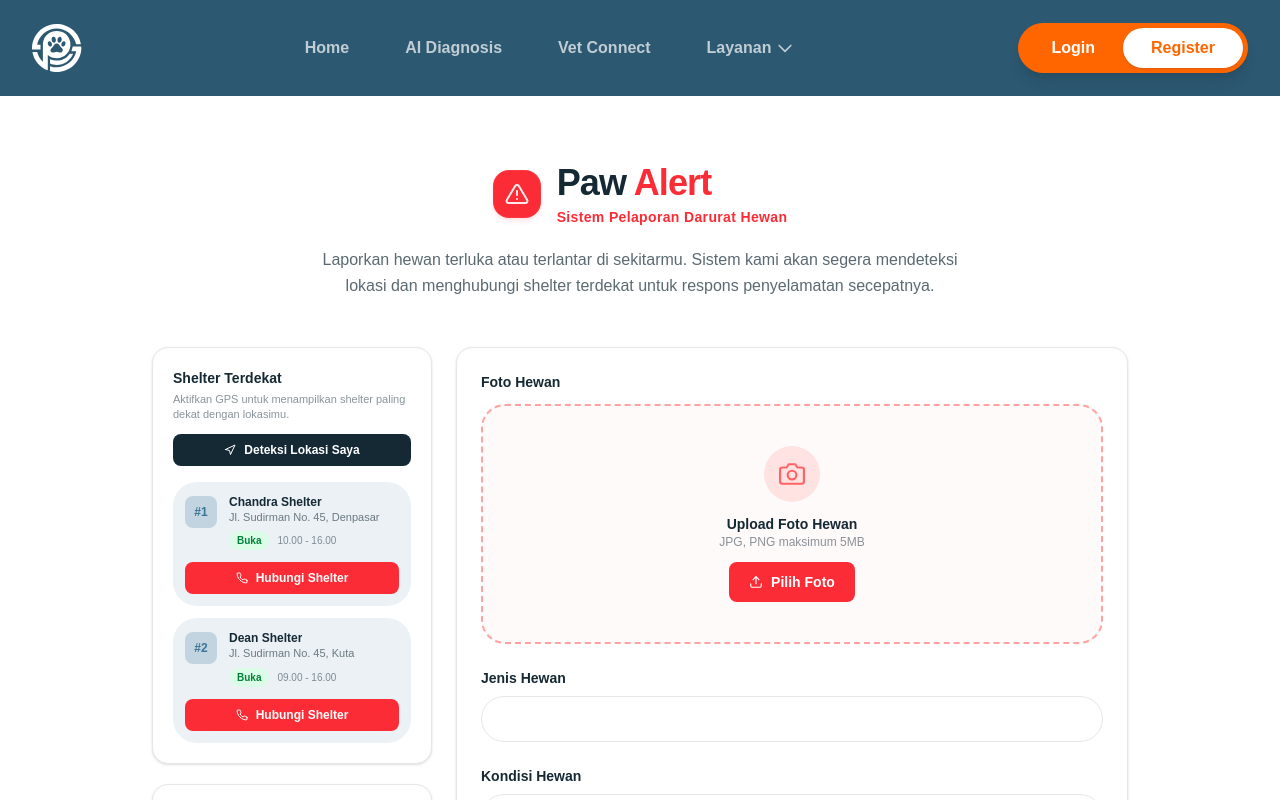
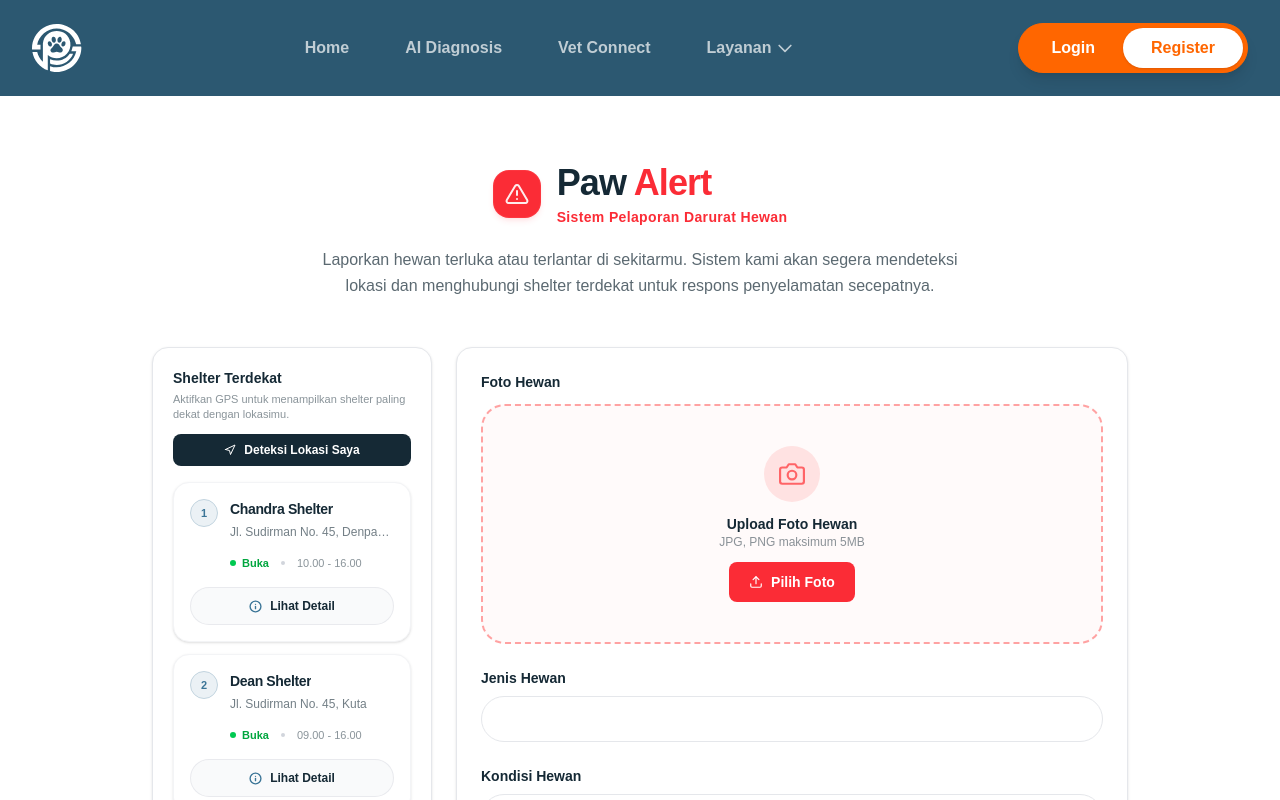
Before and after one commit to deandamanik/pawsphere-frontend, a React (Vite) app: page /paw-alert in a window 1280 px wide. Shown: the top 800 px of the page. Built offline with nearby package versions, Linux system fonts and the light colour scheme.

Commit message:
refactor: transition shelter card to info view and optimize modal transitions

```diff
--- a/src/components/paw-alert/ContactModal.jsx
+++ b/src/components/paw-alert/ContactModal.jsx
@@ -1,102 +1,125 @@
 import { motion } from 'framer-motion';
-import { FiX, FiAlertTriangle, FiMapPin, FiMessageCircle, FiPhone } from 'react-icons/fi';
+import { FiX, FiMapPin, FiMessageCircle, FiClock, FiInfo } from 'react-icons/fi';
 
 const formatDist = (km) =>
   km < 1 ? `${Math.round(km * 1000)} m` : `${km.toFixed(1)} km`;
 
 const ContactModal = ({ shelter, onClose }) => {
+  const isBuka = shelter.status === 'Buka';
+
   const waMessage = encodeURIComponent(
-    `Halo ${shelter.name}, saya menemukan hewan yang membutuhkan pertolongan darurat. Mohon bantuan segera!`
+    `Halo ${shelter.name}, saya menemukan hewan yang membutuhkan pertolongan darurat di sekitar koordinat saya. Mohon bantuan rescue segera!`
   );
+
+  const googleMapsUrl = `https://www.google.com/maps/search/?api=1&query=${encodeURIComponent(
+    `${shelter.name} ${shelter.address}`
+  )}`;
 
   return (
     <motion.div
       initial={{ opacity: 0 }}
       animate={{ opacity: 1 }}
       exit={{ opacity: 0 }}
+      transition={{ duration: 0}}
       className="fixed inset-0 z-50 flex items-center justify-center px-4"
       onClick={onClose}
     >
-      <div className="absolute inset-0 bg-black/40 backdrop-blur-sm" />
+      <div className="absolute inset-0 bg-brand-blue-darker/40 backdrop-blur-sm" />
 
       <motion.div
-        initial={{ opacity: 0, scale: 0.92, y: 16 }}
+        initial={{ opacity: 0, scale: 0.95, y: 8 }}
         animate={{ opacity: 1, scale: 1, y: 0 }}
-        exit={{ opacity: 0, scale: 0.92, y: 16 }}
-        transition={{ type: 'spring', stiffness: 300, damping: 25 }}
+        exit={{ opacity: 0, scale: 0.95, y: 8 }}
+        transition={{ type: 'spring', stiffness: 280, damping: 24 }}
         onClick={(e) => e.stopPropagation()}
-        className="relative bg-white rounded-2xl shadow-2xl w-full max-w-sm p-6 z-10"
+        className="relative bg-white rounded-2xl shadow-2xl w-full max-w-md p-6 z-10 border border-gray-100"
       >
         <button
           onClick={onClose}
-          className="absolute top-4 right-4 w-8 h-8 rounded-full bg-gray-100 hover:bg-gray-200
-                    flex items-center justify-center transition-colors"
+          className="absolute top-4 right-4 w-8 h-8 rounded-full bg-gray-50 hover:bg-gray-100
+                    flex items-center justify-center border border-gray-100 transition-colors"
         >
-          <FiX size={15} className="text-gray-500" />
+          <FiX size={16} className="text-brand-blue-darker/60" />
         </button>
 
-        <div className="flex items-center gap-3 mb-5">
-          <div className="w-11 h-11 rounded-xl bg-red-100 flex items-center justify-center shrink-0">
-            <FiAlertTriangle size={20} className="text-red-500" />
+        <div className="mb-5 pr-8">
+          <div className="flex items-center gap-2 mb-1.5 flex-wrap">
+            <span className={`inline-flex items-center gap-1 px-2.5 py-0.5 rounded-full text-[10px] font-bold ${
+              isBuka ? 'bg-green-50 text-green-700 border border-green-100' : 'bg-gray-50 text-gray-500 border border-gray-100'
+            }`}>
+              <span className={`h-1.5 w-1.5 rounded-full ${isBuka ? 'bg-green-500 animate-pulse' : 'bg-gray-400'}`} />
+              Shelter {shelter.status}
+            </span>
+
+            {shelter.distance !== undefined && (
+              <span className="inline-flex items-center gap-1 px-2.5 py-0.5 rounded-full bg-brand-blue-light text-brand-blue-normal text-[10px] font-bold border border-brand-blue-light-active">
+                <FiMapPin size={10} />
+                Jarak {formatDist(shelter.distance)}
+              </span>
+            )}
+          </div>
+          <h3 className="font-black text-brand-blue-darker text-xl tracking-tight leading-snug">
+            {shelter.name}
+          </h3>
+        </div>
+
+        <div className="flex flex-col gap-3.5 bg-gray-50/70 border border-gray-100 rounded-xl p-4 mb-6">
+          <div className="flex items-start gap-3">
+            <div className="w-5 h-5 rounded bg-brand-blue-light flex items-center justify-center text-brand-blue-normal shrink-0 mt-0.5">
+              <FiClock size={12} />
             </div>
             <div>
-            <p className="font-bold text-brand-blue-darker text-base">{shelter.name}</p>
-            <p className="text-brand-blue-darker/55 text-xs">{shelter.address}</p>
+              <p className="text-[11px] font-bold text-brand-blue-darker/50 uppercase tracking-wider leading-none mb-1">Jam Operasional</p>
+              <p className="text-xs font-semibold text-brand-blue-darker">{shelter.hours} WITA</p>
             </div>
           </div>
 
-        <div className="flex items-center justify-between bg-brand-blue-light rounded-xl px-4 py-3 mb-5">
-          <div className="flex items-center gap-2">
-            <span className={`w-2 h-2 rounded-full ${shelter.status === 'Buka' ? 'bg-green-500 animate-pulse' : 'bg-gray-400'}`} />
-            <span className={`text-xs font-semibold ${shelter.status === 'Buka' ? 'text-green-700' : 'text-gray-500'}`}>
-              {shelter.status}
-            </span>
-            <span className="text-brand-blue-darker/50 text-xs">· {shelter.hours}</span>
+          <div className="flex items-start gap-3">
+            <div className="w-5 h-5 rounded bg-brand-blue-light flex items-center justify-center text-brand-blue-normal shrink-0 mt-0.5">
+              <FiMapPin size={12} />
             </div>
-          {shelter.distance !== undefined && (
-            <span className="text-xs text-brand-blue-normal font-semibold flex items-center gap-1">
-              <FiMapPin size={11} />
-              {formatDist(shelter.distance)}
-            </span>
-          )}
+            <div>
+              <p className="text-[11px] font-bold text-brand-blue-darker/50 uppercase tracking-wider leading-none mb-1">Alamat Lengkap</p>
+              <p className="text-xs font-medium text-brand-blue-darker/80 leading-relaxed">{shelter.address}</p>
+            </div>
           </div>
 
-        <p className="text-xs text-brand-blue-darker/50 font-medium text-center mb-4">
-          Pilih cara menghubungi
+          <div className="flex items-start gap-3 pt-2 border-t border-gray-200/60">
+            <div className="w-5 h-5 text-red-500 shrink-0 mt-0.5 flex items-center justify-center">
+              <FiInfo size={13} />
+            </div>
+            <p className="text-[11px] text-brand-blue-darker/60 font-medium leading-relaxed">
+              Hubungi pihak shelter secara bijak. Berikan deskripsi kondisi hewan dan lokasi sejelas-jelasnya setelah terhubung.
             </p>
+          </div>
+        </div>
 
-        <div className="flex flex-col gap-3">
+        <div className="flex flex-col sm:flex-row gap-2.5">
           <motion.a
-            whileHover={{ y: -1 }}
-            whileTap={{ scale: 0.98 }}
+            whileHover={{ scale: 1.01 }}
+            whileTap={{ scale: 0.99 }}
             href={`https://wa.me/${shelter.phone}?text=${waMessage}`}
             target="_blank"
             rel="noopener noreferrer"
-            className="flex items-center justify-center gap-2.5 w-full py-3.5 rounded-xl
-                      bg-green-500 hover:bg-green-600 text-white font-semibold text-sm transition-colors"
+            className="flex-1 flex items-center justify-center gap-2 py-3 rounded-xl
+                    bg-green-500 hover:bg-green-600 text-white font-bold text-xs shadow-sm shadow-green-500/10 transition-colors"
           >
-            <FiMessageCircle size={17} />
-            Chat via WhatsApp
+            <FiMessageCircle size={15} className="stroke-[2.5]" />
+            Hubungi WhatsApp
           </motion.a>
 
           <motion.a
-            whileHover={{ y: -1 }}
-            whileTap={{ scale: 0.98 }}
-            href={`tel:+${shelter.phone}`}
-            className="flex items-center justify-center gap-2.5 w-full py-3.5 rounded-xl
-                      bg-brand-blue-darker hover:bg-brand-blue-dark-hover text-white font-semibold text-sm transition-colors"
+            whileHover={{ scale: 1.01 }}
+            whileTap={{ scale: 0.99 }}
+            href={googleMapsUrl}
+            target="_blank"
+            rel="noopener noreferrer"
+            className="flex-1 flex items-center justify-center gap-2 py-3 rounded-xl
+                    bg-brand-blue-darker hover:bg-brand-blue-dark-hover text-white font-bold text-xs shadow-sm transition-colors"
           >
-            <FiPhone size={17} />
-            Telepon Langsung
+            <FiMapPin size={14} className="stroke-[2.5]" />
+            Lihat di Google Maps
           </motion.a>
-
-          <button
-            onClick={onClose}
-            className="w-full py-3 rounded-xl border border-gray-200 text-brand-blue-darker/60
-                      hover:bg-gray-50 text-sm font-medium transition-colors"
-          >
-            Batal
-          </button>
         </div>
       </motion.div>
     </motion.div>
--- a/src/components/paw-alert/ShelterCard.jsx
+++ b/src/components/paw-alert/ShelterCard.jsx
@@ -1,56 +1,77 @@
 import { motion } from 'framer-motion';
-import { FiMapPin, FiPhone } from 'react-icons/fi';
+import { FiMapPin, FiInfo } from 'react-icons/fi';
 
 const formatDist = (km) =>
   km < 1 ? `${Math.round(km * 1000)} m` : `${km.toFixed(1)} km`;
 
-const ShelterCard = ({ shelter, rank, onContact }) => (
+const ShelterCard = ({ shelter, rank, onContact }) => {
+  const isBuka = shelter.status === 'Buka';
+
+  return (
     <motion.div
-    initial={{ opacity: 0, y: 8 }}
+      initial={{ opacity: 0, y: 12 }}
       animate={{ opacity: 1, y: 0 }}
-    transition={{ delay: rank * 0.06 }}
-    className="flex flex-col gap-3 bg-brand-blue-light rounded-xl p-3"
+      exit={{ opacity: 0, scale: 0.95 }}
+      transition={{
+        type: 'spring',
+        stiffness: 100,
+        damping: 15,
+        delay: rank * 0.05
+      }}
+      whileHover={{ y: -2 }}
+      className="flex flex-col gap-4 bg-white border border-gray-100 rounded-2xl p-4 shadow-sm hover:shadow-md hover:border-gray-200/80 transition-shadow duration-300"
     >
       <div className="flex items-start gap-3">
-      <div className="w-8 h-8 rounded-lg bg-brand-blue-light-active flex items-center justify-center shrink-0 mt-0.5 font-bold text-brand-blue-normal text-xs">
-        #{rank + 1}
+        <div className="w-7 h-7 rounded-xl bg-brand-blue-light flex items-center justify-center shrink-0 font-bold text-brand-blue-normal text-[11px] border border-brand-blue-light-active">
+          {rank + 1}
         </div>
 
         <div className="flex-1 min-w-0">
-        <div className="flex items-center justify-between gap-1">
-          <p className="font-bold text-brand-blue-darker text-xs truncate">{shelter.name}</p>
+          <div className="flex items-start justify-between gap-2 mb-1">
+            <h4 className="font-extrabold text-brand-blue-darker text-sm tracking-tight truncate">
+              {shelter.name}
+            </h4>
+
             {shelter.distance !== undefined && (
-            <span className="text-brand-blue-normal text-[10px] font-bold flex items-center gap-0.5 shrink-0">
-              <FiMapPin size={9} />
+              <span className="inline-flex items-center gap-1 px-2 py-0.5 rounded-md bg-brand-blue-light text-brand-blue-normal text-[10px] font-bold shrink-0">
+                <FiMapPin size={10} className="stroke-[2.5]" />
                 {formatDist(shelter.distance)}
               </span>
             )}
           </div>
-        <p className="text-brand-blue-darker/60 text-[11px] mb-1.5 leading-snug">{shelter.address}</p>
-        <div className="flex items-center gap-2">
-          <span className={`px-2 py-0.5 text-[10px] font-bold rounded-full ${
-            shelter.status === 'Buka'
-              ? 'bg-green-100 text-green-700'
-              : 'bg-gray-100 text-gray-500'
-          }`}>
+
+          <p className="text-brand-blue-darker/60 text-xs mb-3 leading-relaxed font-medium truncate">
+            {shelter.address}
+          </p>
+
+          <div className="flex items-center gap-3">
+            <div className="flex items-center gap-1.5">
+              <span className={`h-1.5 w-1.5 rounded-full ${isBuka ? 'bg-green-500' : 'bg-gray-400'}`} />
+              <span className={`text-[11px] font-bold ${isBuka ? 'text-green-600' : 'text-gray-500'}`}>
                 {shelter.status}
               </span>
-          <span className="text-brand-blue-darker/50 text-[10px]">{shelter.hours}</span>
+            </div>
+            <span className="w-1 h-1 rounded-full bg-gray-300" />
+            <span className="text-brand-blue-darker/50 text-[11px] font-medium">
+              {shelter.hours}
+            </span>
           </div>
         </div>
       </div>
 
       <motion.button
-      whileHover={{ y: -1 }}
-      whileTap={{ scale: 0.97 }}
+        whileHover={{ scale: 1.01, backgroundColor: '#f1f5f9' }}
+        whileTap={{ scale: 0.98 }}
         onClick={() => onContact(shelter)}
-      className="w-full flex items-center justify-center gap-2 py-2 rounded-lg
-                 bg-red-500 hover:bg-red-600 text-white text-xs font-semibold transition-colors"
+        className="w-full flex items-center justify-center gap-2 py-2.5 rounded-xl
+                  bg-gray-50 border border-gray-200/80 text-brand-blue-darker hover:text-brand-blue-darker text-xs font-bold
+                  transition-all duration-200"
       >
-      <FiPhone size={12} />
-      Hubungi Shelter
+        <FiInfo size={13} className="stroke-[2.5] text-brand-blue-normal" />
+        Lihat Detail
       </motion.button>
     </motion.div>
   );
+};
 
 export default ShelterCard;
```
Lines whose indentation alone changed are shown as unchanged.
